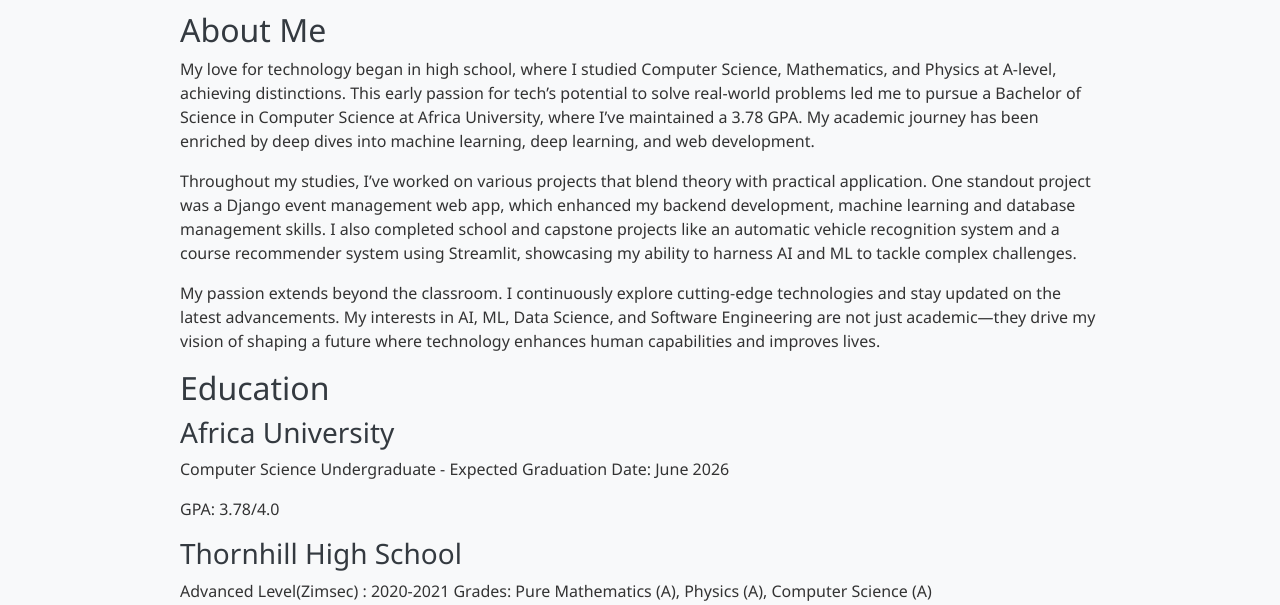
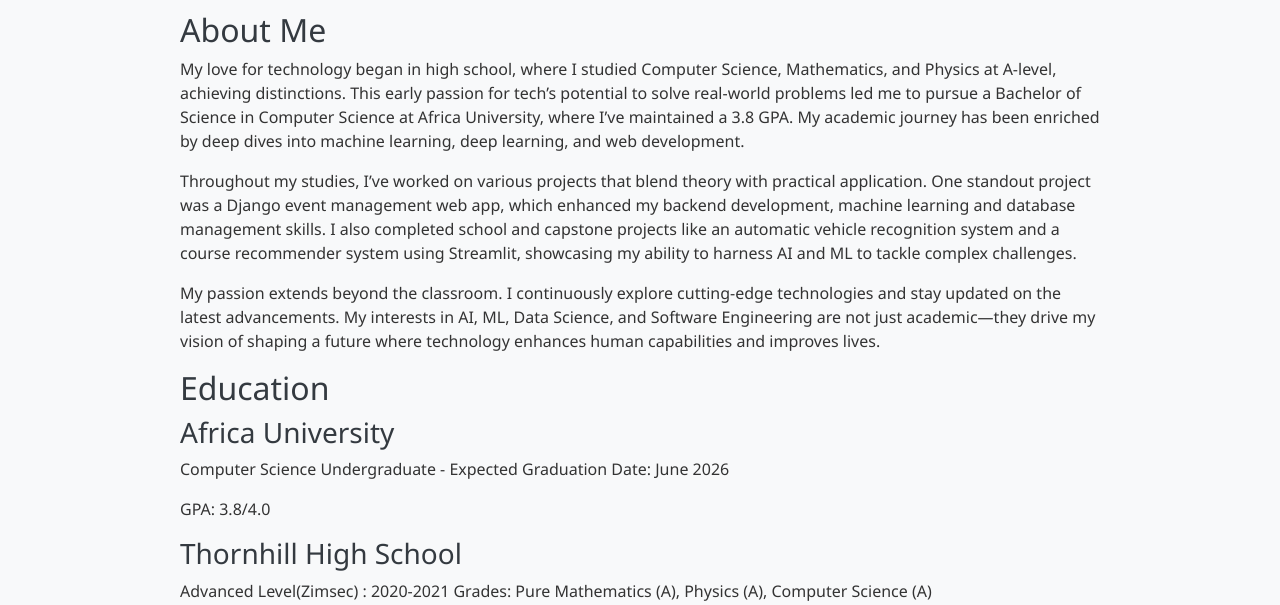
Before and after one commit to NyashaEysenck/NyashaEysenck.github.io, a Jekyll site: the page built from index.md, in a window 1280 px wide. Shown: the part 309-914 px from the top of the page. Built offline with Jekyll 4.4.1, drawn with Linux system fonts in a browser that asks for light colours; nearby versions of some CDN libraries.

Commit message:
Update index.md

```diff
--- a/index.md
+++ b/index.md
@@ -11,7 +11,7 @@
 
 ## About Me
 
-My love for technology began in high school, where I studied Computer Science, Mathematics, and Physics at A-level, achieving distinctions. This early passion for tech's potential to solve real-world problems led me to pursue a Bachelor of Science in Computer Science at Africa University, where I’ve maintained a 3.78 GPA. My academic journey has been enriched by deep dives into machine learning, deep learning, and web development.
+My love for technology began in high school, where I studied Computer Science, Mathematics, and Physics at A-level, achieving distinctions. This early passion for tech's potential to solve real-world problems led me to pursue a Bachelor of Science in Computer Science at Africa University, where I’ve maintained a 3.8 GPA. My academic journey has been enriched by deep dives into machine learning, deep learning, and web development.
 
 Throughout my studies, I’ve worked on various projects that blend theory with practical application. One standout project was a Django event management web app, which enhanced my backend development, machine learning and database management skills. I also completed school and capstone projects  like an automatic vehicle recognition system and a course recommender system using Streamlit, showcasing my ability to harness AI and ML to tackle complex challenges.
 
@@ -22,7 +22,7 @@
 Computer Science Undergraduate - Expected Graduation Date: June 2026
 
 
-GPA: 3.78/4.0
+GPA: 3.8/4.0
 
 ### Thornhill High School
 Advanced Level(Zimsec) : 2020-2021
```
